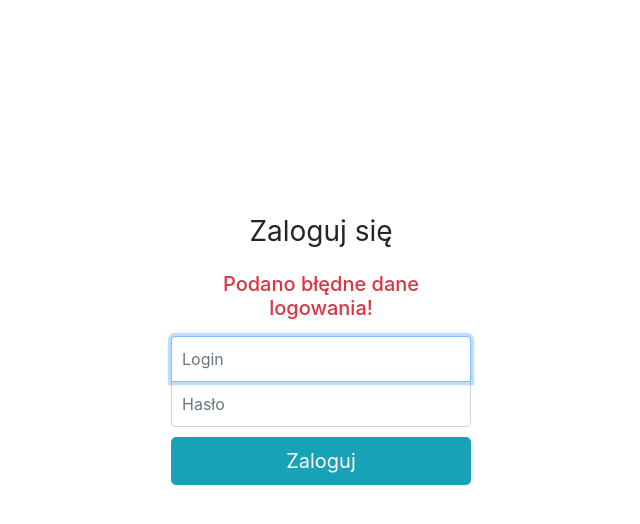
After one commit to lewandowski-jan/nursing-home-manager, a Django app: template webapp/templates/failed_login.html in a window 1280 px wide. The commit adds this page. Shown: the top 524 px of the page, without its empty margins (319-959 px from the left). Run offline with Django 3.2, Linux system fonts and the light colour scheme; the template is opened without the code that fills it, so the values that code supplies are empty; some libraries are stand-ins or nearby versions.

Commit message:
fixed wrong display tables in manager sites, added failed_login page

```diff
--- a/webapp/manager/templates/manager_medicines.html
+++ b/webapp/manager/templates/manager_medicines.html
@@ -13,7 +13,7 @@
                     <a class="nav-link text-light" href="{% url 'manager_workers' %}">Pracownicy</a>
                 </li>
                 <li class="nav-item">
-                    <a class="nav-link text-light" href="{% url 'manager_medicines' %}">Leki</a>
+                    <a class="nav-link text-light" href="{% url 'manager_medicines' %}"><b>Leki</b></a>
                 </li>
                 <li class="nav-item">
                     <a class="nav-link text-light" href="{% url 'manager_seniors' %}">Seniorzy</a>
--- a/webapp/manager/templates/manager_seniors.html
+++ b/webapp/manager/templates/manager_seniors.html
@@ -16,7 +16,7 @@
                     <a class="nav-link text-light" href="{% url 'manager_medicines' %}">Leki</a>
                 </li>
                 <li class="nav-item">
-                    <a class="nav-link text-light" href="{% url 'manager_seniors' %}">Seniorzy</a>
+                    <a class="nav-link text-light" href="{% url 'manager_seniors' %}"><b>Seniorzy</b></a>
                 </li>
                 <li class="nav-item">
                     <a class="nav-link text-light" href="{% url 'logout_user' %}">Wyloguj</a>
@@ -35,6 +35,7 @@
           <th scope="col">Nazwisko</th>
           <th scope="col">Pokój</th>
           <th scope="col">PESEL</th>
+          <th scope="col"></th>
         </tr>
       </thead>
       <tbody>
--- a/webapp/manager/templates/manager_workers.html
+++ b/webapp/manager/templates/manager_workers.html
@@ -10,7 +10,7 @@
         <div class="collapse navbar-collapse">
             <ul class="navbar-nav me-auto mb-2 mb-lg-0">
                 <li class="nav-item">
-                    <a class="nav-link text-light" href="{% url 'manager_workers' %}">Pracownicy</a>
+                    <a class="nav-link text-light" href="{% url 'manager_workers' %}"><b>Pracownicy</b></a>
                 </li>
                 <li class="nav-item">
                     <a class="nav-link text-light" href="{% url 'manager_medicines' %}">Leki</a>
@@ -36,6 +36,7 @@
         <th scope="col">Stanowisko</th>
         <th scope="col">Telefon</th>
         <th scope="col">E-mail</th>
+        <th scope="col"></th>
 
     </tr>
     </thead>
--- /dev/null
+++ b/webapp/templates/failed_login.html
@@ -0,0 +1,5 @@
+{% extends 'login.html' %}
+
+{% block failed_login %}
+<h5 class='text-danger mb-3'>Podano błędne dane logowania!</h5>
+{% endblock failed_login %}
--- a/webapp/templates/login.html
+++ b/webapp/templates/login.html
@@ -66,6 +66,7 @@
     <form class="form-signin" method="POST" action="/login/">
         {% csrf_token %}
         <h1 class="h3 mb-4 font-weight-normal">Zaloguj się</h1>
+        {% block failed_login %}{% endblock failed_login %}
         <label class="sr-only" for="inputLogin">Login</label>
         <input type="text" id="inputLogin" name="login" class="form-control" placeholder="Login" required autofocus>
         <label class="sr-only" for="inputPassword">Hasło</label>
--- a/webapp/webapp/urls.py
+++ b/webapp/webapp/urls.py
@@ -4,7 +4,7 @@ from django.urls import path, include
 from . import views
 
 urlpatterns = [
-    path('', views.login_user),
+    path('', views.index),
     path('caretaker/', include('caretaker.urls')),
     path('manager/', include('manager.urls')),
     path('admin/', admin.site.urls),
--- a/webapp/webapp/views.py
+++ b/webapp/webapp/views.py
@@ -1,6 +1,9 @@
 from django.shortcuts import render, redirect
 from django.contrib.auth import authenticate, login, logout
 from django.contrib.auth.forms import AuthenticationForm
+
+def index(request):
+    return redirect('/login')
 
 def login_user(request):
     if request.POST:
@@ -17,7 +20,7 @@ def login_user(request):
             elif str(groups[0]) == "Lekarz":
                 return redirect('/doctor')
         else:
-            return render(request, 'login.html')
+            return render(request, 'failed_login.html')
     else:
         return render(request, 'login.html')
 
```
